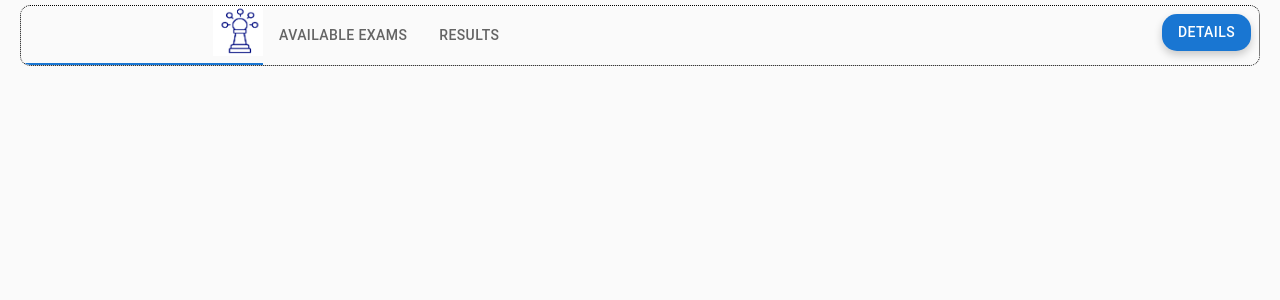
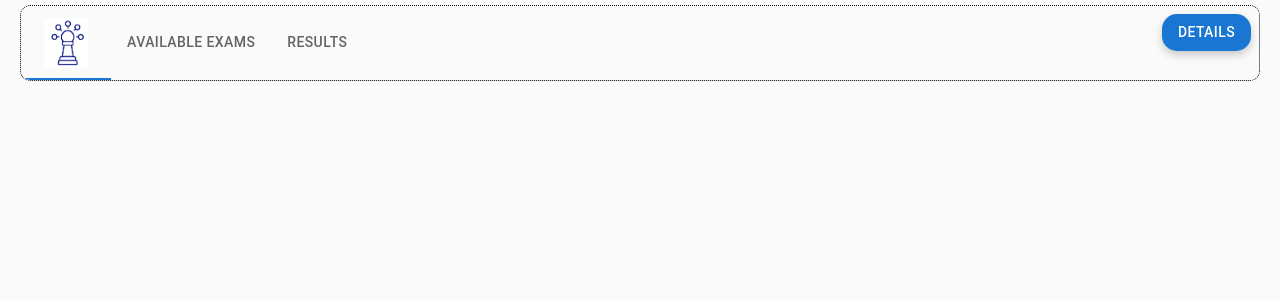
Before and after one commit to shreyasri258/Client, a React (Create React App) app: page /student-dashboard in a window 1280 px wide. Shown: the top 300 px of the page. Built offline with nearby package versions, Linux system fonts and the light colour scheme.

Commit message:
Fixed icon in StudentDashboard

```diff
--- a/src/StudentDashboard.jsx
+++ b/src/StudentDashboard.jsx
@@ -11,7 +11,7 @@ import Modal from '@mui/material/Modal';
 import Box from '@mui/material/Box';
 import IconButton from '@mui/material/IconButton';
 import CloseIcon from '@mui/icons-material/Close';
-import StudentResults from "./StudentResults";// Import the ResultsTab component
+import StudentResults from "./StudentResults"; // Import the ResultsTab component
 import '../src/css/userDashboard.css'; // Import the stylesheet
 
 const UserDashboard = () => {
@@ -56,16 +56,27 @@ const UserDashboard = () => {
 
   return (
     <Card>
+
+
+
       <Tabs
         value={value}
         onChange={handleChange}
         className="dashboard-tabs"
         aria-label="tabs example"
       >
-        <a href="/student-dashboard">
-          <img src={Icon} alt="Logo" className="logo-image" style={{ maxWidth: '50px', maxHeight: '50px' }} />
-        </a>
-        <Tab className="dashboard-tab" label="Available Exams" />
+
+         <Tab
+  className="dashboard-tab"
+  icon={
+    <img
+      src={Icon}
+      alt="Available Exams"
+      style={{ maxWidth: '50px', maxHeight: '50px' }}
+    />
+  }
+/>
+<Tab className="dashboard-tab" label="Available Exams" />
         <Tab className="dashboard-tab" label="Results" />
         <Button
           onClick={handleOpenDetails}
@@ -113,7 +124,26 @@ const UserDashboard = () => {
       </Tabs>
 
       <div className="dashboard-content">
-        {value === 1 && (
+        {value === 0 && (
+          <div>
+            {examData.map((exam, index) => (
+              <Card key={index} className="exam-card">
+                <Typography variant="h6" gutterBottom>
+                  {exam.examTitle}
+                </Typography>
+                <Typography variant="body1" gutterBottom>
+                  Exam Duration: {`${exam.examDuration} minutes`}
+                </Typography>
+                <div className="button-container">
+                  <Button variant="contained" color="primary" className="start-button" onClick={() => handleStartExam(exam)}>
+                    Start Test
+                  </Button>
+                </div>
+              </Card>
+            ))}
+          </div>
+        )}
+         {value === 1 && (
           <div>
             {examData.map((exam, index) => (
               <Card key={index} className="exam-card">
```
